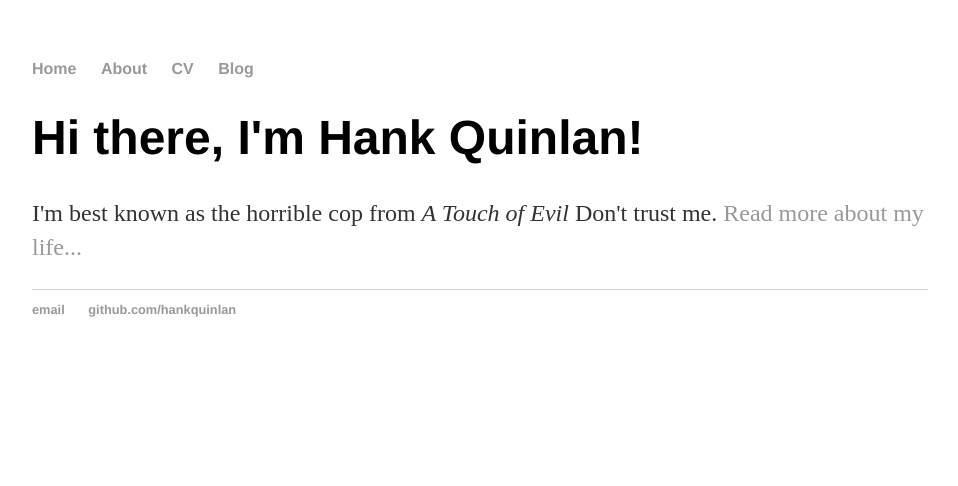
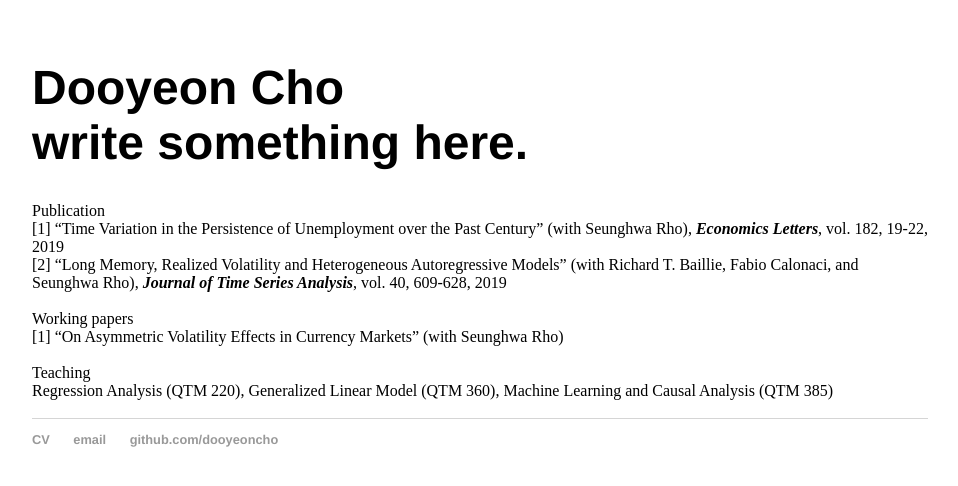
Before and after one commit to dooyeoncho/dooyeoncho.github.io, a Jekyll site: the page built from index.html, in a window 1280 px wide. Shown: the top 486 px of the page, without its empty margins (160-1118 px from the left). Built offline with Jekyll 4.4.1, drawn with Linux system fonts in a browser that asks for light colours.

Commit message:
Update index.html
update

```diff
--- a/index.html
+++ b/index.html
@@ -1,30 +1,29 @@
-<!DOCTYPE html>
-<html>
-	<head>
-		<title>Hank Quinlan, Horrible Cop</title>
-		<!-- link to main stylesheet -->
-		<link rel="stylesheet" type="text/css" href="/css/main.css">
-	</head>
-	<body>
-		<nav>
-    		<ul>
-        		<li><a href="/">Home</a></li>
-	        	<li><a href="/about">About</a></li>
-        		<li><a href="/cv">CV</a></li>
-        		<li><a href="/blog">Blog</a></li>
-    		</ul>
-		</nav>
-		<div class="container">
-    		<div class="blurb">
-        		<h1>Hi there, I'm Hank Quinlan!</h1>
-				<p>I'm best known as the horrible cop from <em>A Touch of Evil</em> Don't trust me. <a href="/about">Read more about my life...</a></p>
-    		</div><!-- /.blurb -->
-		</div><!-- /.container -->
-		<footer>
-    		<ul>
-        		<li><a href="mailto:hankquinlanhub@gmail.com">email</a></li>
-        		<li><a href="https://github.com/hankquinlan">github.com/hankquinlan</a></li>
-			</ul>
-		</footer>
-	</body>
-</html>
+---
+layout: default
+title: Dooyeon Cho - personal webpage
+---
+
+
+<h1 class="headerstyle">Dooyeon Cho
+<div>write something here. </div>
+</h1>
+
+
+<div>Publication
+
+		<div>[1] &ldquo;Time Variation in the Persistence of Unemployment over the Past Century&rdquo; (with Seunghwa Rho), <em property="italic"><b>Economics Letters</b></em>, vol. 182, 19-22, 2019 </div>
+		<div>[2] &ldquo;Long Memory, Realized Volatility and Heterogeneous Autoregressive Models&rdquo; (with Richard T. Baillie, Fabio Calonaci, and Seunghwa Rho), <em property="italic"><b>Journal of Time Series Analysis</b></em>, vol. 40, 609-628, 2019
+		</div>&nbsp;
+</div>
+	<div> Working papers
+		<div>[1] &ldquo;On Asymmetric Volatility Effects in Currency Markets&rdquo; (with Seunghwa Rho)</div>
+		</div>
+</div>
+
+&nbsp;
+			<div> Teaching
+			<div> Regression Analysis (QTM 220), Generalized Linear Model (QTM 360), Machine Learning and Causal Analysis (QTM 385)</div>
+			</div>
+&nbsp;
+
+&nbsp;&nbsp;
```
